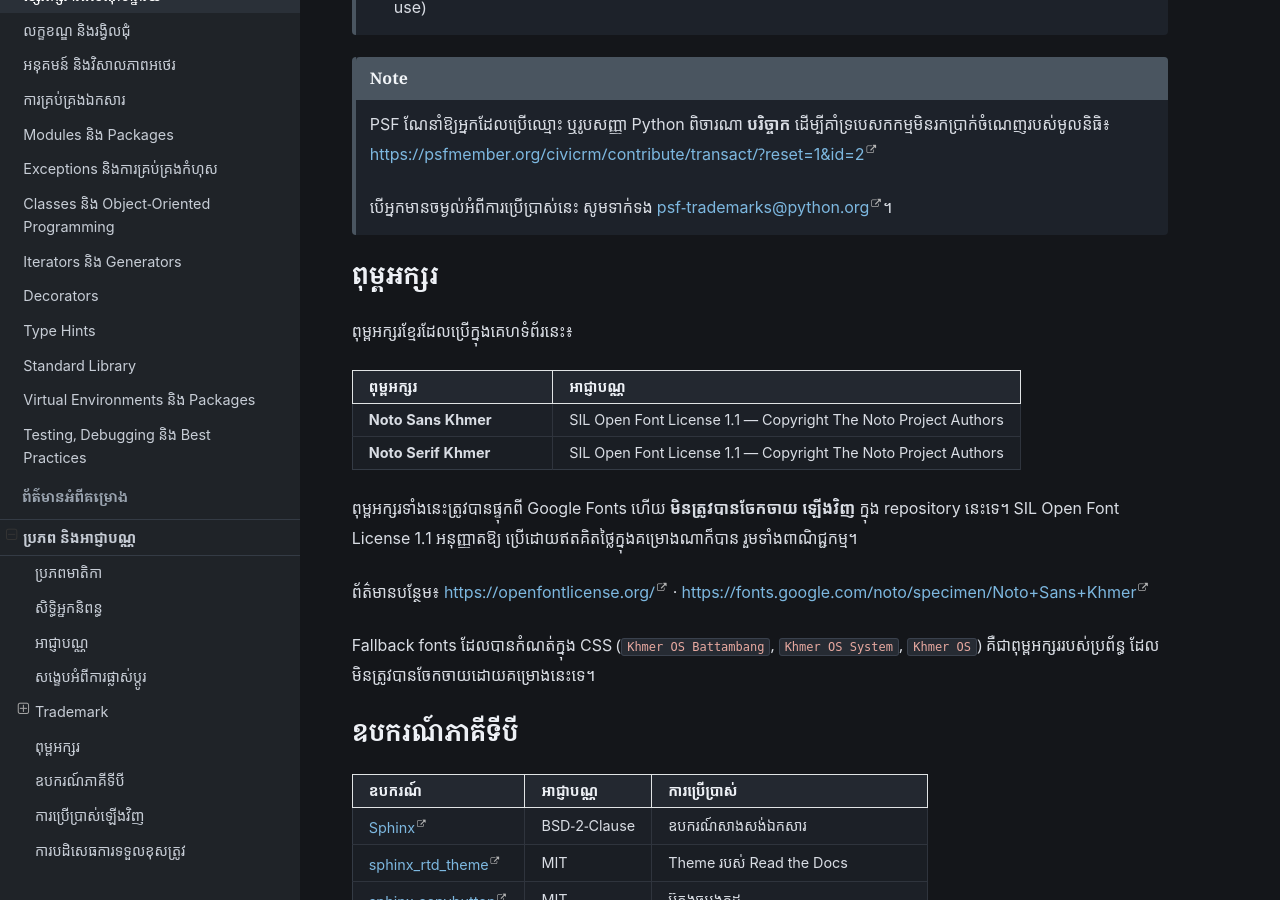
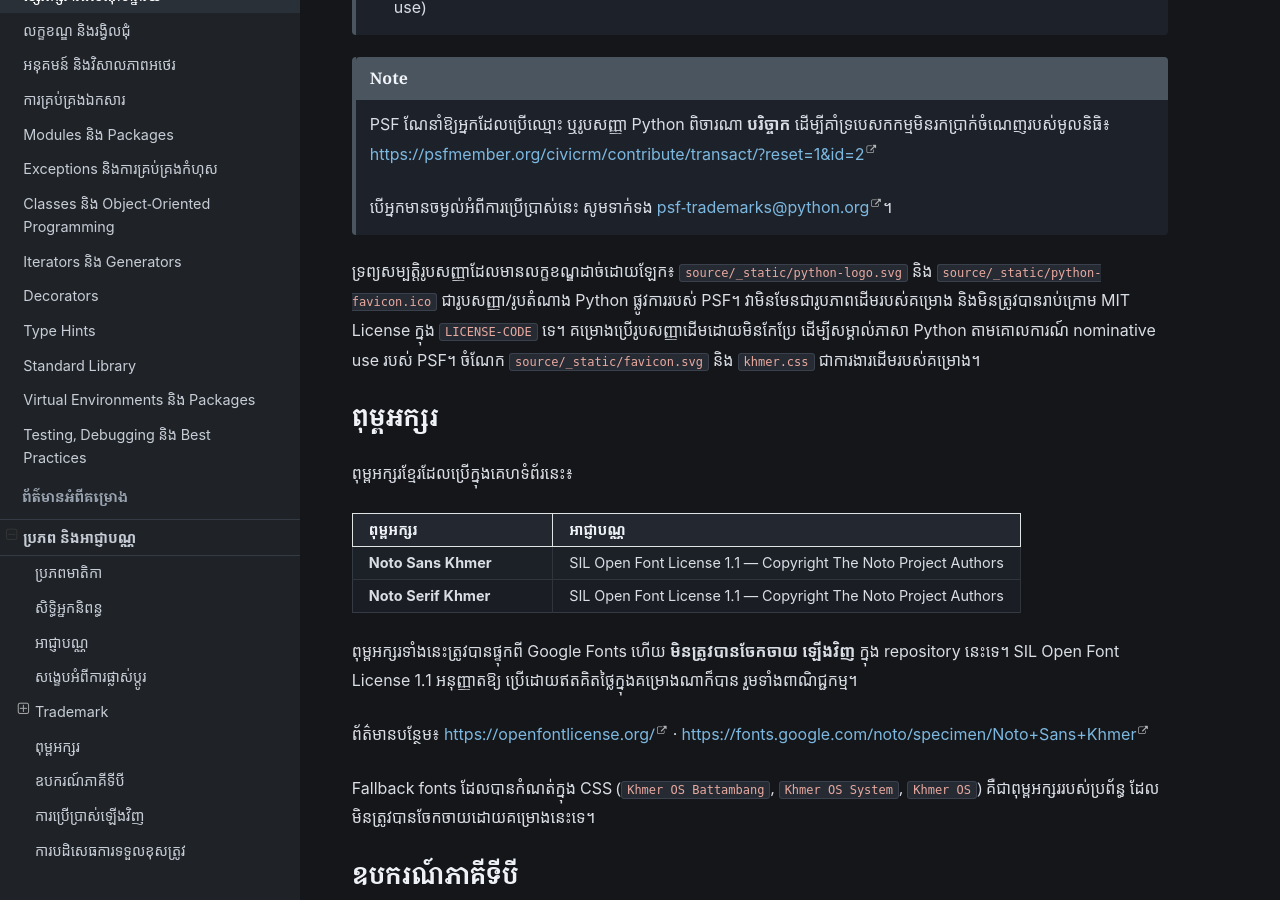
Before and after one commit to SeyhaLite/Python-Documentation, a Sphinx documentation site: the page built from source/license_attribution.rst, in a window 1280 px wide and 900 px high, scrolled down 3842 px. Built offline with Sphinx 7.4.7 and the Read the Docs theme 3.1.0, drawn with Linux system fonts in a browser that asks for light colours.

Commit message:
docs(license): distinguish PSF marks from original site assets

```diff
--- a/source/license_attribution.rst
+++ b/source/license_attribution.rst
@@ -228,6 +228,13 @@ Python Software Foundation (PSF)។ អាជ្ញាបណ្ណ PSF License v
    បើអ្នកមានចម្ងល់អំពីការប្រើប្រាស់នេះ សូមទាក់ទង
    psf-trademarks@python.org។
 
+ទ្រព្យសម្បត្តិរូបសញ្ញាដែលមានលក្ខខណ្ឌដាច់ដោយឡែក៖ ``source/_static/python-logo.svg``
+និង ``source/_static/python-favicon.ico`` ជារូបសញ្ញា/រូបតំណាង Python ផ្លូវការរបស់ PSF។
+វាមិនមែនជារូបភាពដើមរបស់គម្រោង និងមិនត្រូវបានរាប់ក្រោម MIT License ក្នុង
+``LICENSE-CODE`` ទេ។ គម្រោងប្រើរូបសញ្ញាដើមដោយមិនកែប្រែ ដើម្បីសម្គាល់ភាសា Python
+តាមគោលការណ៍ nominative use របស់ PSF។ ចំណែក ``source/_static/favicon.svg``
+និង ``khmer.css`` ជាការងារដើមរបស់គម្រោង។
+
 .. _fonts:
 
 ពុម្ពអក្សរ
```
